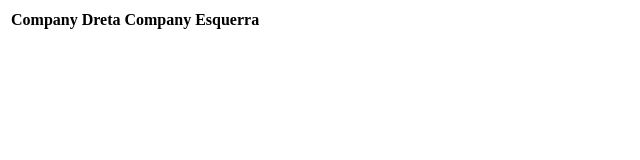
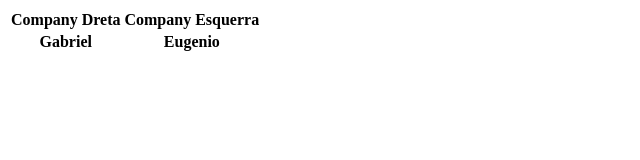
Before and after one commit to jobasa/examen1_despliegue, a plain HTML site: page index.html in a window 1280 px wide. Shown: the whole page, without its empty margins (0-640 px from the left). Drawn offline with Linux system fonts and the light colour scheme.

Commit message:
Terminado

```diff
--- a/index.html
+++ b/index.html
@@ -9,6 +9,9 @@
       <tr>
         <th>Company Dreta</th><th>Company Esquerra</th>
       </tr>
+      <tr>
+        <th>Gabriel</th><th>Eugenio</th>
+      </tr>
     </table>
   </body>
 </html>
```
